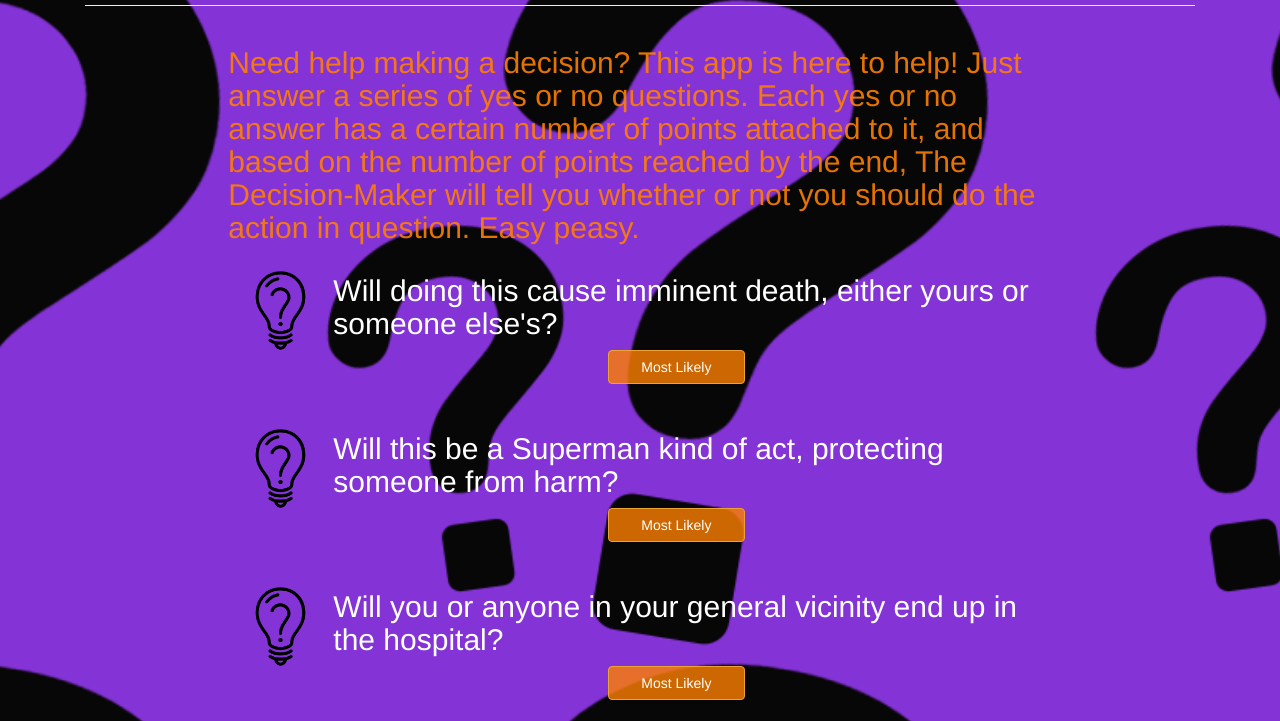
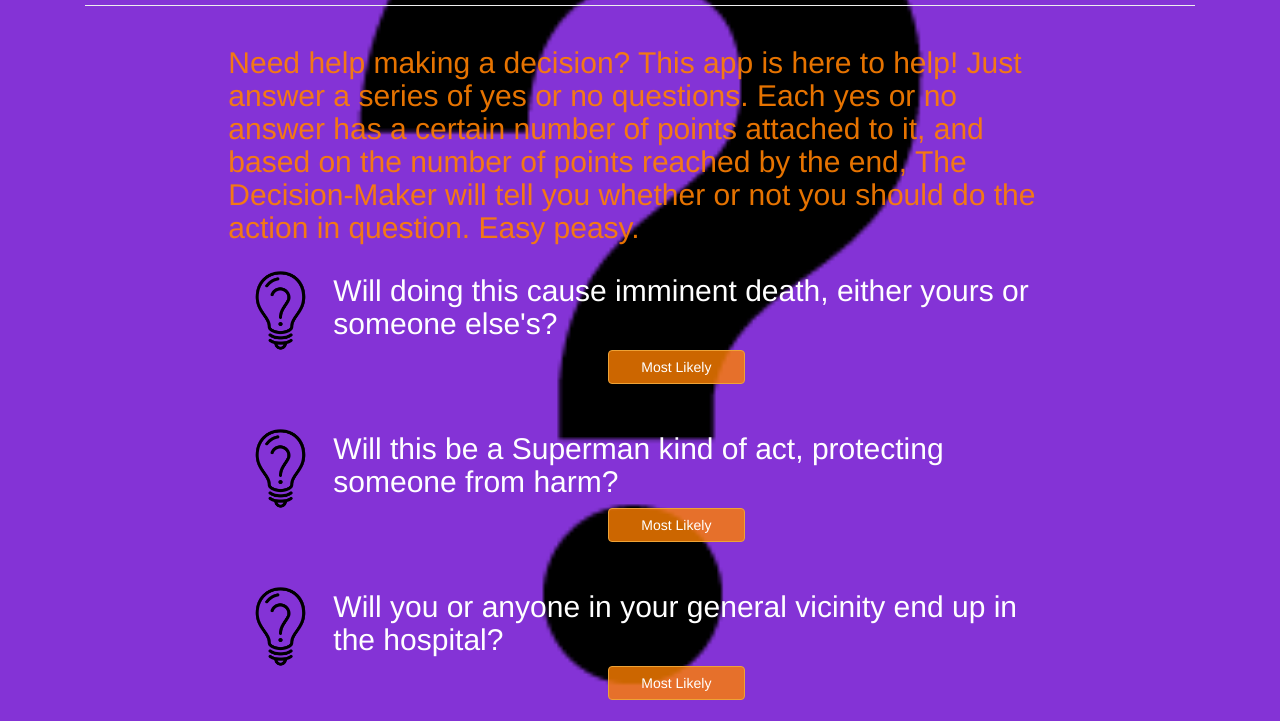
Before and after one commit to gpacifico/decision_maker, a plain HTML site: page index.html in a window 1280 px wide. Shown: the part 133-854 px from the top of the page. Drawn offline with nearby package versions, Linux system fonts and the light colour scheme.

Commit message:
new question mark images

```diff
--- a/style.css
+++ b/style.css
@@ -1,7 +1,9 @@
 body {
     font-size: 0;
-    background: url("images/question_marks.png") repeat center;
-    background-size: 60%;
+    background: url("images/question_mark2.png") repeat center;
+    background-size: 75%;
+    /*background: url("images/question_mark_dots.png") repeat center;*/
+    /*background-size: 80%;*/
     background-color: rgba(102, 0, 204, 0.8);
 }
 
```
Also changed, not shown: images/question_mark2.png (added), images/question_mark_dots.png (added).
